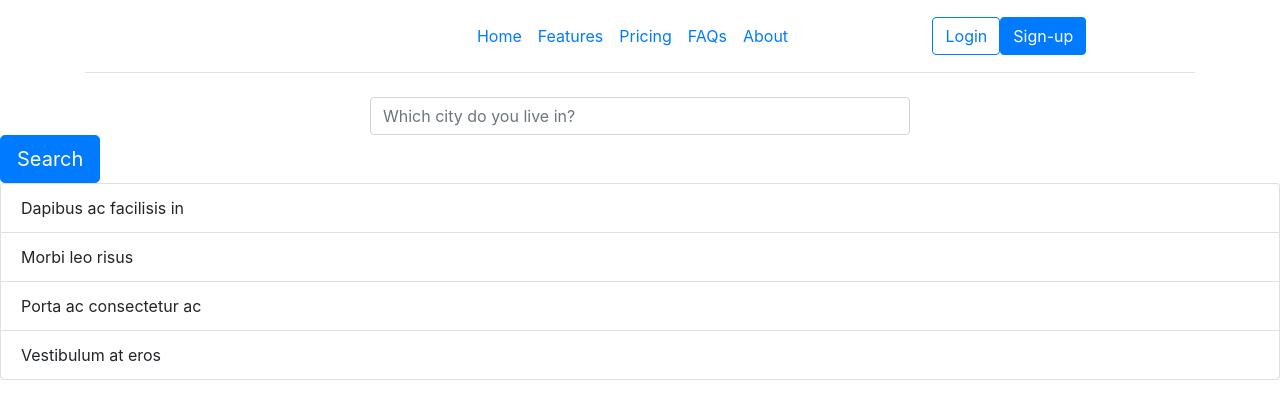
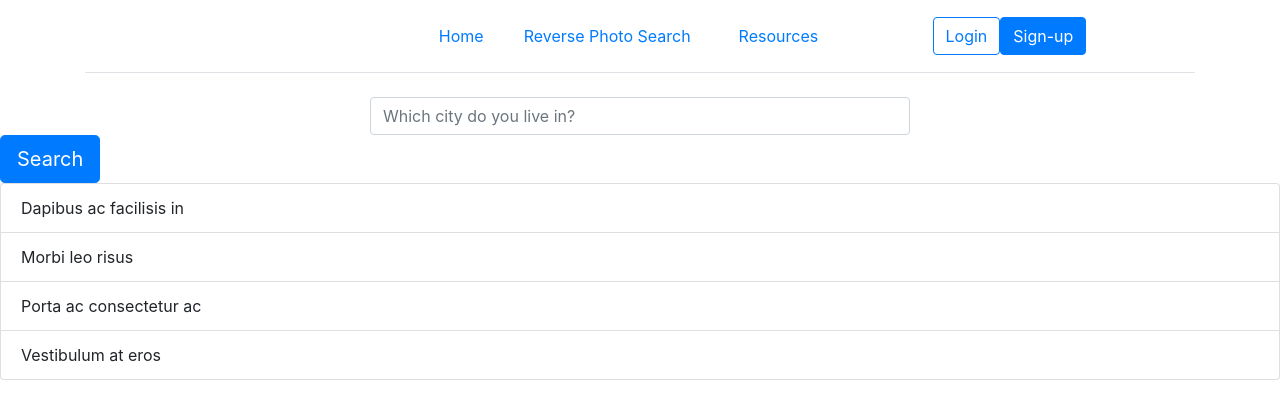
Before and after one commit to patelnikhilchicago/greenthumb, an Angular app: page / in a window 1280 px wide. Shown: the top 418 px of the page. Built offline with nearby package versions, Linux system fonts and the light colour scheme.

Commit message:
small changes

```diff
--- a/src/app/app.component.html
+++ b/src/app/app.component.html
@@ -9,11 +9,11 @@
       </div>
 
       <ul class="nav col-12 col-md-auto mb-2 justify-content-center mb-md-0">
-        <li><a href="#" class="nav-link px-2 link-secondary">Home</a></li>
-        <li><a href="#" class="nav-link px-2">Features</a></li>
-        <li><a href="#" class="nav-link px-2">Pricing</a></li>
-        <li><a href="#" class="nav-link px-2">FAQs</a></li>
-        <li><a href="#" class="nav-link px-2">About</a></li>
+        <li><a href="#" class="nav-link px-4link-secondary">Home</a></li>
+        <li><a href="#" class="nav-link px-4">Reverse Photo Search</a></li>
+        <li><a href="#" class="nav-link px-4">Resources</a></li>
+        <!-- <li><a href="#" class="nav-link px-2">FAQs</a></li>
+        <li><a href="#" class="nav-link px-2">About</a></li> -->
       </ul>
 
       <div class="col-md-3 text-end">
--- a/src/app/app.component.ts
+++ b/src/app/app.component.ts
@@ -3,7 +3,6 @@ import { RouterOutlet } from '@angular/router';
 import { GoogleGenAI } from "@google/genai";
 import * as fs from "node:fs";
 import { FormsModule } from '@angular/forms';
-import { compileFromFile } from 'json-schema-to-typescript';
 import { CommonModule } from '@angular/common';
 
 @Component({
@@ -12,6 +11,7 @@ import { CommonModule } from '@angular/common';
   templateUrl: './app.component.html',
   styleUrl: './app.component.css'
 })
+
 export class AppComponent {
   title = 'greenthumbs';
   ai = new GoogleGenAI({ apiKey: "AIzaSyBUiOoBA_vCKxwiqMjdT8VXF5DBMGTqn74" });
```
